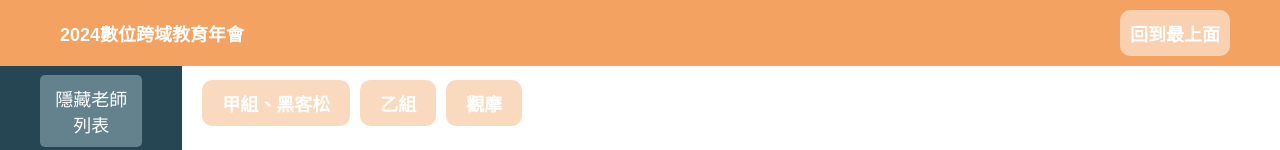
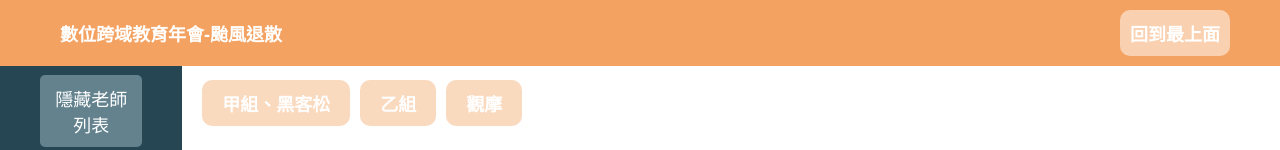
Before and after one commit to c4056/AGM, a plain HTML site: page index.html in a window 1280 px wide. Shown: the top 150 px of the page. Drawn offline with Linux system fonts and the light colour scheme.

Commit message:
Update index.html

```diff
--- a/index.html
+++ b/index.html
@@ -8,7 +8,7 @@
 </head>
 <body>
     <div class="navbar">
-        <a href="#" id="homeLink">2024數位跨域教育年會</a>
+        <a href="#" id="homeLink">數位跨域教育年會-颱風退散</a>
         <a href="#" id="backToTop">回到最上面</a>
     </div>
 
```
